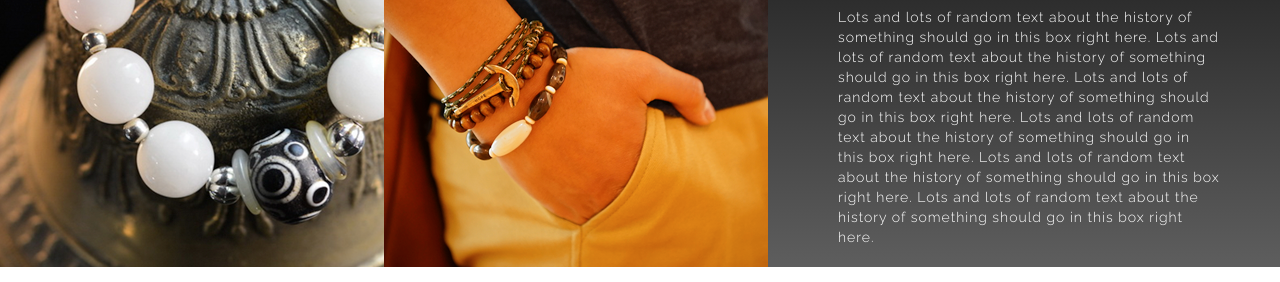
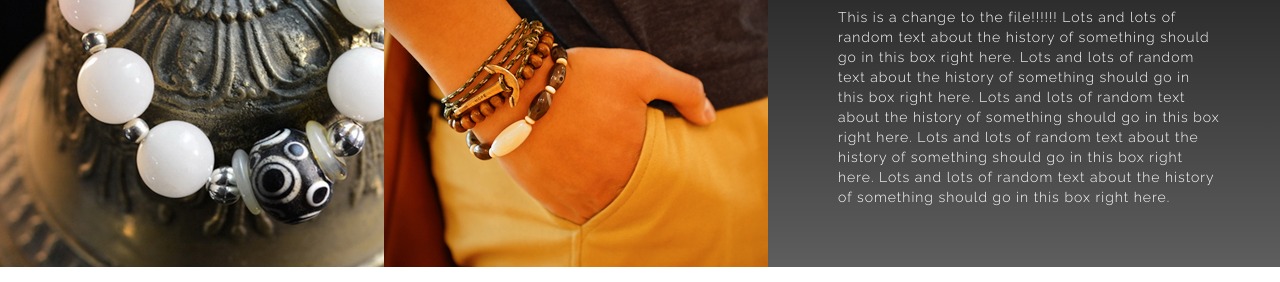
Before and after one commit to SunJieMing/unearthedJewelry, a website: page app/index.html in a window 1280 px wide. Shown: the part 733-1015 px from the top of the page. Drawn offline with nearby package versions, Linux system fonts and the light colour scheme; some packages are replaced by stand-ins of ours; files that its build step writes are made by us from their sources; a script that the page names is missing.

Commit message:
All the Changes!!!!

```diff
--- a/app/views/main/main.html
+++ b/app/views/main/main.html
@@ -94,7 +94,8 @@
       QUALITY
     </h1>
     <p>
-      Lots and lots of random text about the history of something should go in this box right here. Lots and lots of random text about the history of something should go in this box right here. Lots and lots of random text about the history of something should go in this box right here. Lots and lots of random text about the history of something should go in this box right here. Lots and lots of random text about the history of something should go in this box right here. Lots and lots of random text about the history of something should go in this box right here.
+      This is a change to the file!!!!!!
+      Lots and lots of random text about the history of something should go in this box right here. Lots and lots of random text about the history of something should go in this box right here. Lots and lots of random text about the history of something should go in this box right here. Lots and lots of random text about the history of something should go in this box right here. Lots and lots of random text about the history of something should go in this box right here.
     </p>
     </div>
 
```
